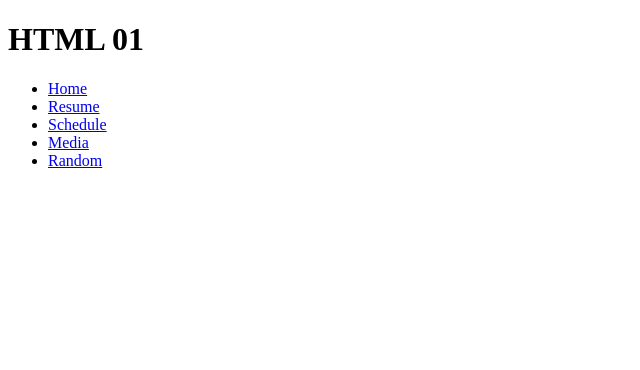
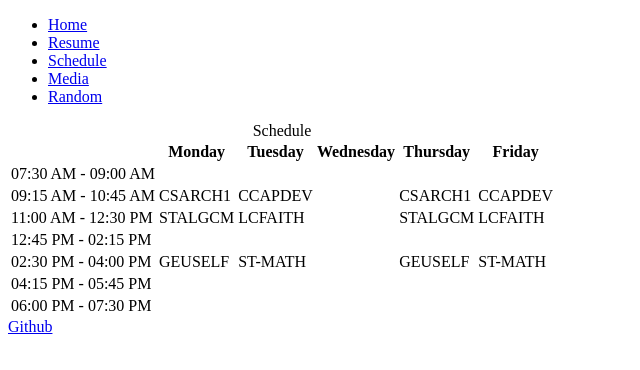
Before and after one commit to Renzios/coding-practice-1, a plain HTML site: page schedule.html in a window 1280 px wide. Shown: the whole page, without its empty margins (0-640 px from the left). Drawn offline with Linux system fonts and the light colour scheme.

Commit message:
feat: finish schedule

```diff
--- a/schedule.html
+++ b/schedule.html
@@ -7,7 +7,6 @@
 </head>
 <body>
     <header>
-        <h1>HTML 01</h1>
         <nav>
             <ul>
                 <li><a href="index.html">Home</a></li>
@@ -19,10 +18,76 @@
         </nav>
     </header>
     <main>
-
+        <table>
+            <caption>Schedule</caption>
+            <tr>
+                <th></th>
+                <th>Monday</th>
+                <th>Tuesday</th>
+                <th>Wednesday</th>
+                <th>Thursday</th>
+                <th>Friday</th>
+            </tr>
+            <tr>
+                <td>07:30 AM - 09:00 AM</td>
+                <td></td>
+                <td></td>
+                <td></td>
+                <td></td>
+                <td></td>
+            </tr>
+            <tr>
+                <td>09:15 AM - 10:45 AM</td>
+                <td>CSARCH1</td>
+                <td>CCAPDEV</td>
+                <td></td>
+                <td>CSARCH1</td>
+                <td>CCAPDEV</td>
+            </tr>
+            <tr>
+                <td>11:00 AM - 12:30 PM</td>
+                <td>STALGCM</td>
+                <td>LCFAITH</td>
+                <td></td>
+                <td>STALGCM</td>
+                <td>LCFAITH</td>
+            </tr>
+            <tr>
+                <td>12:45 PM - 02:15 PM</td>
+                <td></td>
+                <td></td>
+                <td></td>
+                <td></td>
+                <td></td>
+            </tr>
+            <tr>
+                <td>02:30 PM - 04:00 PM</td>
+                <td>GEUSELF</td>
+                <td>ST-MATH</td>
+                <td></td>
+                <td>GEUSELF</td>
+                <td>ST-MATH</td>
+            </tr>
+            <tr>
+                <td>04:15 PM - 05:45 PM</td>
+                <td></td>
+                <td></td>
+                <td></td>
+                <td></td>
+                <td></td>
+            </tr>
+            <tr>
+                <td>06:00 PM - 07:30 PM</td>
+                <td></td>
+                <td></td>
+                <td></td>
+                <td></td>
+                <td></td>
+            </tr>
+        </table>
     </main>
     <footer>
-
+        <a href="https://github.com/Renzios">Github</a>
     </footer>
 </body>
 </html>
```
Also changed, not shown: index.html (+1 -0 lines), media.html (+1 -2 lines), random.html (+1 -2 lines).
